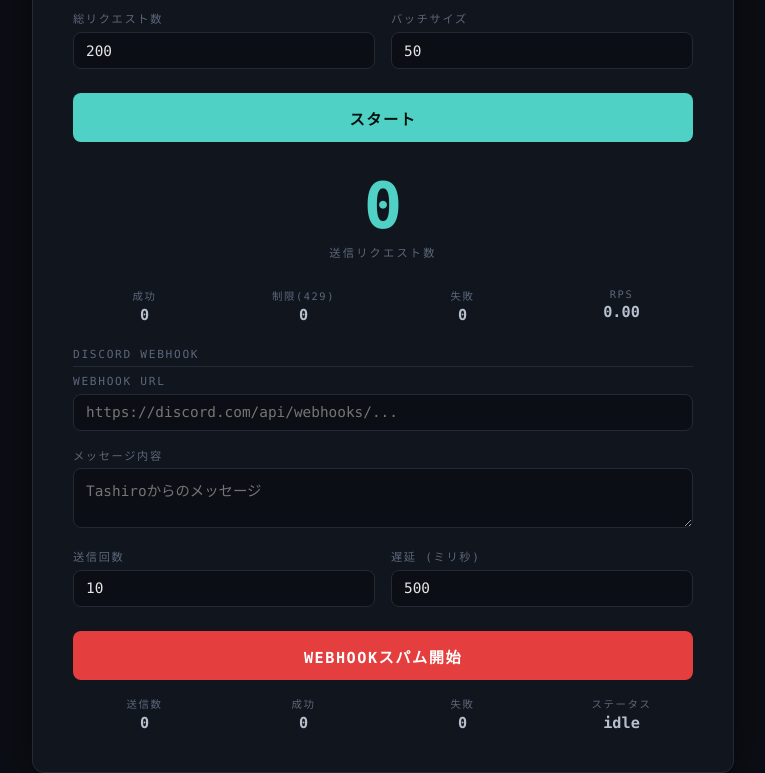
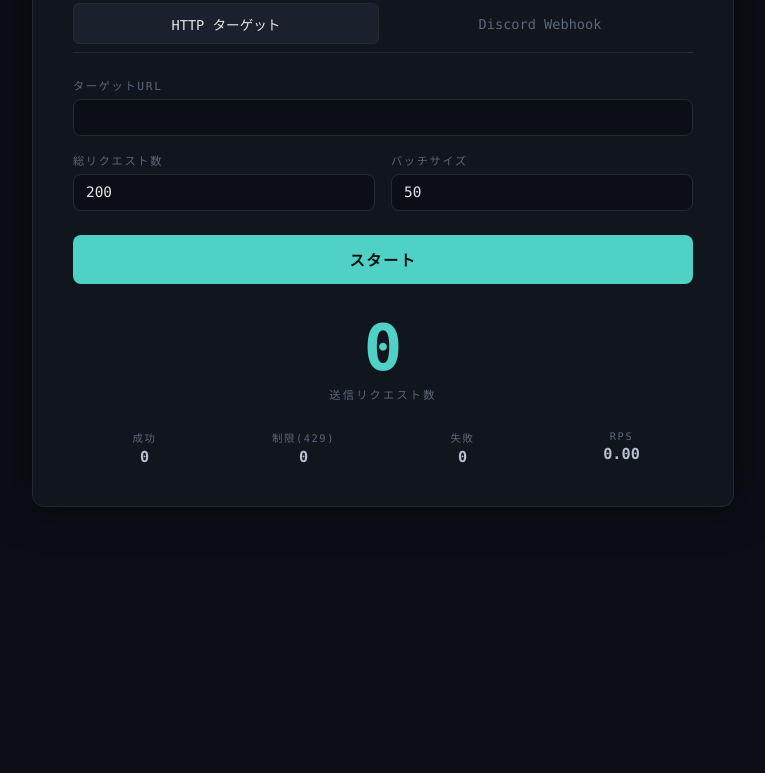
Before and after one commit to 676767englishjapanese-a11y/Tashiro, a plain HTML site: page index.html in a window 1280 px wide. Shown: the part 188-961 px from the top of the page, without its empty margins (257-1022 px from the left). After the commit the page ends 800 px from the top, so only its background shows below. Drawn offline with Linux system fonts and the light colour scheme.

Commit message:
Update index.html

```diff
--- a/index.html
+++ b/index.html
@@ -15,6 +15,7 @@
     --accent-disabled: #2a3340;
     --danger: #e53e3e;
     --danger-disabled: #4a2525;
+    --tab-bg: #1a202c;
   }
   body {
     margin: 0;
@@ -39,7 +40,7 @@
     display: flex;
     justify-content: space-between;
     align-items: center;
-    margin-bottom: 1.5rem;
+    margin-bottom: 1rem;
   }
   h1 {
     margin: 0;
@@ -64,14 +65,38 @@
     color: var(--text);
     border-color: var(--muted);
   }
-  .section-title {
-    font-size: 0.7rem;
+  .tabs {
+    display: flex;
+    gap: 0.5rem;
+    margin-bottom: 1.5rem;
+    border-bottom: 1px solid var(--border);
+    padding-bottom: 0.5rem;
+  }
+  .tab {
+    flex: 1;
+    padding: 0.6rem;
+    background: transparent;
+    border: 1px solid transparent;
     color: var(--muted);
-    letter-spacing: 0.15em;
-    text-transform: uppercase;
-    margin: 1.5rem 0 0.5rem;
-    border-bottom: 1px solid var(--border);
-    padding-bottom: 0.3rem;
+    font-family: inherit;
+    font-size: 0.85rem;
+    cursor: pointer;
+    border-radius: 6px;
+    transition: all 0.2s;
+  }
+  .tab.active {
+    background: var(--tab-bg);
+    color: var(--text);
+    border-color: var(--border);
+  }
+  .tab:hover:not(.active) {
+    color: var(--text);
+  }
+  .content-section {
+    display: none;
+  }
+  .content-section.active {
+    display: block;
   }
   label {
     display: block;
@@ -92,6 +117,9 @@
     color: var(--text);
     font-family: inherit;
     font-size: 0.9rem;
+  }
+  input::placeholder, textarea::placeholder {
+    color: transparent;
   }
   textarea {
     resize: vertical;
@@ -116,19 +144,11 @@
     letter-spacing: 0.1em;
     cursor: pointer;
     text-transform: uppercase;
+    transition: background 0.2s;
   }
-  button.action-btn:disabled {
-    background: var(--accent-disabled);
-    color: var(--muted);
-    cursor: not-allowed;
-  }
-  button.danger-btn {
+  button.action-btn.stop {
     background: var(--danger);
     color: #fff;
-  }
-  button.danger-btn:disabled {
-    background: var(--danger-disabled);
-    color: var(--muted);
   }
   .count {
     margin-top: 2rem;
@@ -172,10 +192,14 @@
       <button class="lang-btn" id="lang-toggle">English</button>
     </div>
 
-    <div class="section-title" data-i18n="sec_target"></div>
+    <div class="tabs">
+      <button class="tab active" id="tab-http" data-i18n="tab_http">HTTP Target</button>
+      <button class="tab" id="tab-discord" data-i18n="tab_discord">Discord Webhook</button>
+    </div>
 
+    <div class="content-section active" id="section-http">
       <label for="target" data-i18n="lbl_target"></label>
-    <input id="target" type="url" value="" data-i18n-placeholder="ph_target">
+      <input id="target" type="url" value="">
 
       <div class="row">
         <div>
@@ -199,14 +223,14 @@
         <div><span data-i18n="stat_failed"></span><b id="failed">0</b></div>
         <div><span data-i18n="stat_rps"></span><b id="rps">0.00</b></div>
       </div>
+    </div>
 
-    <div class="section-title" data-i18n="sec_discord"></div>
-
+    <div class="content-section" id="section-discord">
       <label for="webhook" data-i18n="lbl_webhook"></label>
-    <input id="webhook" type="url" value="" data-i18n-placeholder="ph_webhook">
+      <input id="webhook" type="url" value="">
 
       <label for="message" data-i18n="lbl_message"></label>
-    <textarea id="message" data-i18n-placeholder="ph_message"></textarea>
+      <textarea id="message"></textarea>
 
       <div class="row">
         <div>
@@ -219,71 +243,78 @@
         </div>
       </div>
 
-    <button class="action-btn danger-btn" id="spam-start" data-i18n="btn_spam"></button>
+      <button class="action-btn" id="spam-start" data-i18n="btn_spam"></button>
 
-    <div class="stats" style="margin-top: 1rem;">
+      <div class="stats" style="margin-top: 1.5rem;">
         <div><span data-i18n="spam_sent"></span><b id="spam-count">0</b></div>
         <div><span data-i18n="spam_ok"></span><b id="spam-ok">0</b></div>
         <div><span data-i18n="spam_fail"></span><b id="spam-fail">0</b></div>
         <div><span data-i18n="spam_status"></span><b id="spam-status">idle</b></div>
       </div>
     </div>
+  </div>
 
 <script>
   const i18n = {
     en: {
-      sec_target: "HTTP Target",
+      tab_http: "HTTP Target",
+      tab_discord: "Discord Webhook",
       lbl_target: "Target URL",
-      ph_target: "https://example.com/api/ping",
       lbl_total: "Total requests",
       lbl_batch: "Batch size",
       btn_start: "Start",
+      btn_stop: "Stop",
       lbl_sent: "requests sent",
       stat_ok: "ok",
       stat_limited: "rate limited",
       stat_failed: "failed",
       stat_rps: "rps",
-      sec_discord: "Discord Webhook",
       lbl_webhook: "Webhook URL",
-      ph_webhook: "https://discord.com/api/webhooks/...",
       lbl_message: "Message",
-      ph_message: "Hello from Tashiro",
       lbl_spam_total: "Total messages",
       lbl_spam_delay: "Delay (ms)",
       btn_spam: "Spam Webhook",
+      btn_stop_spam: "Stop Spam",
       spam_sent: "sent",
       spam_ok: "ok",
       spam_fail: "failed",
-      spam_status: "status"
+      spam_status: "status",
+      status_idle: "idle",
+      status_running: "running",
+      status_done: "done"
     },
     ja: {
-      sec_target: "HTTP ターゲット",
+      tab_http: "HTTP ターゲット",
+      tab_discord: "Discord Webhook",
       lbl_target: "ターゲットURL",
-      ph_target: "https://example.com/api/ping",
       lbl_total: "総リクエスト数",
       lbl_batch: "バッチサイズ",
       btn_start: "スタート",
+      btn_stop: "停止",
       lbl_sent: "送信リクエスト数",
       stat_ok: "成功",
       stat_limited: "制限(429)",
       stat_failed: "失敗",
       stat_rps: "RPS",
-      sec_discord: "Discord Webhook",
       lbl_webhook: "Webhook URL",
-      ph_webhook: "https://discord.com/api/webhooks/...",
       lbl_message: "メッセージ内容",
-      ph_message: "Tashiroからのメッセージ",
       lbl_spam_total: "送信回数",
       lbl_spam_delay: "遅延 (ミリ秒)",
       btn_spam: "Webhookスパム開始",
+      btn_stop_spam: "スパム停止",
       spam_sent: "送信数",
       spam_ok: "成功",
       spam_fail: "失敗",
-      spam_status: "ステータス"
+      spam_status: "ステータス",
+      status_idle: "待機中",
+      status_running: "実行中",
+      status_done: "完了"
     }
   };
 
   let current_lang = "ja";
+  let running = false;
+  let spamming = false;
 
   function apply_lang(lang) {
     current_lang = lang;
@@ -291,11 +322,14 @@
       const key = el.getAttribute("data-i18n");
       if (i18n[lang][key]) el.textContent = i18n[lang][key];
     });
-    document.querySelectorAll("[data-i18n-placeholder]").forEach(el => {
-      const key = el.getAttribute("data-i18n-placeholder");
-      if (i18n[lang][key]) el.placeholder = i18n[lang][key];
-    });
     document.getElementById("lang-toggle").textContent = lang === "ja" ? "English" : "日本語";
+
+    document.getElementById("start").textContent = running ? i18n[lang]["btn_stop"] : i18n[lang]["btn_start"];
+    document.getElementById("spam-start").textContent = spamming ? i18n[lang]["btn_stop_spam"] : i18n[lang]["btn_spam"];
+
+    const status_key = document.getElementById("spam-status").textContent === i18n.en.status_running || document.getElementById("spam-status").textContent === i18n.ja.status_running ? "status_running"
+                     : document.getElementById("spam-status").textContent === i18n.en.status_done || document.getElementById("spam-status").textContent === i18n.ja.status_done ? "status_done" : "status_idle";
+    document.getElementById("spam-status").textContent = i18n[lang][status_key];
   }
 
   document.getElementById("lang-toggle").addEventListener("click", () => {
@@ -303,6 +337,20 @@
   });
 
   apply_lang(current_lang);
+
+  document.getElementById("tab-http").addEventListener("click", () => {
+    document.getElementById("tab-http").classList.add("active");
+    document.getElementById("tab-discord").classList.remove("active");
+    document.getElementById("section-http").classList.add("active");
+    document.getElementById("section-discord").classList.remove("active");
+  });
+
+  document.getElementById("tab-discord").addEventListener("click", () => {
+    document.getElementById("tab-discord").classList.add("active");
+    document.getElementById("tab-http").classList.remove("active");
+    document.getElementById("section-discord").classList.add("active");
+    document.getElementById("section-http").classList.remove("active");
+  });
 
   const target_el = document.getElementById("target");
   const total_el = document.getElementById("total");
@@ -314,7 +362,7 @@
   const failed_el = document.getElementById("failed");
   const rps_el = document.getElementById("rps");
 
-  let running = false;
+  let abort_http = false;
 
   async function fire(url) {
     try {
@@ -329,18 +377,28 @@
 
   function build_url(base, i) {
     if (!base) return "";
+    try {
       const u = new URL(base);
       u.searchParams.set("_", String(i) + "-" + Math.random().toString(36).slice(2));
       return u.toString();
+    } catch(e) {
+      return base;
+    }
   }
 
   start_el.addEventListener("click", async () => {
-    if (running) return;
+    if (running) {
+      abort_http = true;
+      return;
+    }
+
     const base = target_el.value.trim();
     if (!base) return;
 
     running = true;
-    start_el.disabled = true;
+    abort_http = false;
+    start_el.textContent = i18n[current_lang]["btn_stop"];
+    start_el.classList.add("stop");
 
     const total = Math.max(1, parseInt(total_el.value, 10) || 1);
     const batch = Math.max(1, parseInt(batch_el.value, 10) || 1);
@@ -354,10 +412,11 @@
     failed_el.textContent = "0";
     rps_el.textContent = "0.00";
 
-    while (sent < total) {
+    while (sent < total && !abort_http) {
       const size = Math.min(batch, total - sent);
       const promises = [];
       for (let i = 0; i < size; i += 1) {
+        if (abort_http) break;
         const url = build_url(base, sent + i);
         promises.push(fire(url).then((r) => {
           if (r === "ok") ok += 1;
@@ -368,6 +427,8 @@
       sent += size;
       await Promise.all(promises);
 
+      if (abort_http) break;
+
       count_el.textContent = String(sent);
       ok_el.textContent = String(ok);
       limited_el.textContent = String(limited);
@@ -377,7 +438,8 @@
     }
 
     running = false;
-    start_el.disabled = false;
+    start_el.textContent = i18n[current_lang]["btn_start"];
+    start_el.classList.remove("stop");
   });
 
   const webhook_el = document.getElementById("webhook");
@@ -390,7 +452,7 @@
   const spam_fail_el = document.getElementById("spam-fail");
   const spam_status_el = document.getElementById("spam-status");
 
-  let spamming = false;
+  let abort_spam = false;
 
   async function send_webhook(url, content) {
     try {
@@ -407,14 +469,20 @@
   }
 
   spam_start_el.addEventListener("click", async () => {
-    if (spamming) return;
+    if (spamming) {
+      abort_spam = true;
+      return;
+    }
+
     const url = webhook_el.value.trim();
     const content = message_el.value.trim();
     if (!url || !content) return;
 
     spamming = true;
-    spam_start_el.disabled = true;
-    spam_status_el.textContent = "running";
+    abort_spam = false;
+    spam_start_el.textContent = i18n[current_lang]["btn_stop_spam"];
+    spam_start_el.classList.add("stop");
+    spam_status_el.textContent = i18n[current_lang]["status_running"];
 
     const total = Math.max(1, parseInt(spam_total_el.value, 10) || 1);
     const delay = Math.max(0, parseInt(spam_delay_el.value, 10) || 0);
@@ -425,6 +493,8 @@
     spam_fail_el.textContent = "0";
 
     for (let i = 0; i < total; i += 1) {
+      if (abort_spam) break;
+
       const result = await send_webhook(url, content);
       sent += 1;
       if (result === "ok") ok += 1;
@@ -436,12 +506,14 @@
 
       if (delay > 0 && i < total - 1) {
         await new Promise(r => setTimeout(r, delay));
+        if (abort_spam) break;
       }
     }
 
     spamming = false;
-    spam_start_el.disabled = false;
-    spam_status_el.textContent = "done";
+    spam_start_el.textContent = i18n[current_lang]["btn_spam"];
+    spam_start_el.classList.remove("stop");
+    spam_status_el.textContent = i18n[current_lang]["status_done"];
   });
 </script>
 </body>
```
Lines whose indentation alone changed are shown as unchanged.
